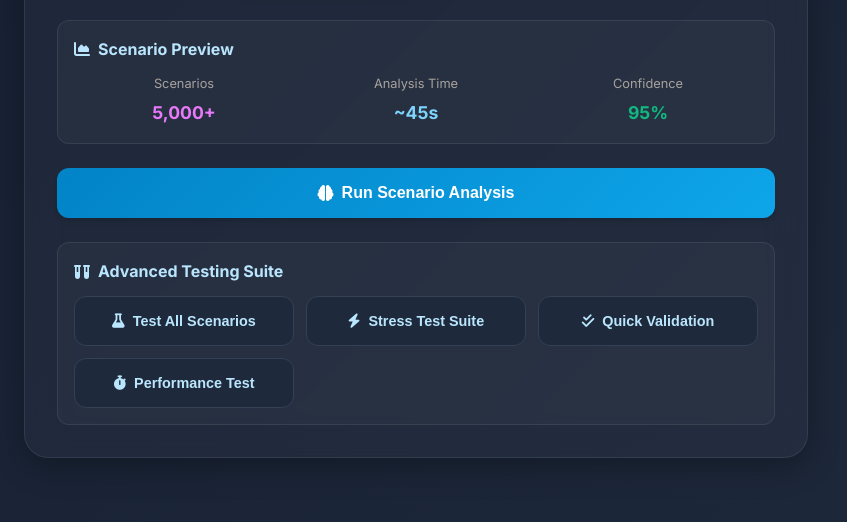
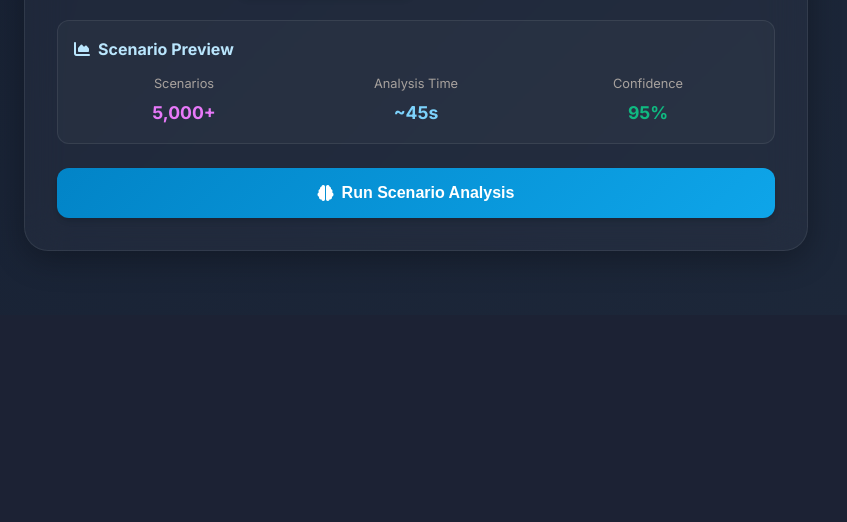
Before and after one commit to bullsbears682/AppM, a Flask app: page / in a window 1280 px wide. Shown: the part 2647-3169 px from the top of the page, without its empty margins (0-847 px from the left). After the commit the page ends 2898 px from the top, so only its background shows below. Run offline with Flask 3, Linux system fonts and the light colour scheme; parts of the project's set-up code (start-up, migrations or seed data) failed here and were passed over; some libraries are stand-ins or nearby versions.

Commit message:
Checkpoint before follow-up message

```diff
--- a/templates/index.html
+++ b/templates/index.html
@@ -1069,32 +1069,6 @@
                          <i class="fas fa-brain"></i>
                          Run Scenario Analysis
                      </button>
-
-                     <!-- Advanced Testing Controls -->
-                     <div style="margin-top: var(--space-6); padding: var(--space-4); background: var(--glass-bg); border: 1px solid var(--glass-border); border-radius: var(--radius-lg);">
-                         <h4 style="color: var(--primary-200); margin-bottom: var(--space-3); display: flex; align-items: center; gap: var(--space-2);">
-                             <i class="fas fa-vials"></i>
-                             Advanced Testing Suite
-                         </h4>
-                         <div style="display: grid; grid-template-columns: repeat(auto-fit, minmax(200px, 1fr)); gap: var(--space-3);">
-                             <button onclick="runAllScenarios()" class="btn btn-secondary" style="font-size: 0.9rem;">
-                                 <i class="fas fa-flask"></i>
-                                 Test All Scenarios
-                             </button>
-                             <button onclick="runStressTest()" class="btn btn-secondary" style="font-size: 0.9rem;">
-                                 <i class="fas fa-bolt"></i>
-                                 Stress Test Suite
-                             </button>
-                             <button onclick="runQuickValidation()" class="btn btn-secondary" style="font-size: 0.9rem;">
-                                 <i class="fas fa-check-double"></i>
-                                 Quick Validation
-                             </button>
-                             <button onclick="runBenchmarkSuite()" class="btn btn-secondary" style="font-size: 0.9rem;">
-                                 <i class="fas fa-stopwatch"></i>
-                                 Performance Test
-                             </button>
-                         </div>
-                     </div>
                 </div>
 
                 <!-- Results Panel -->
```
